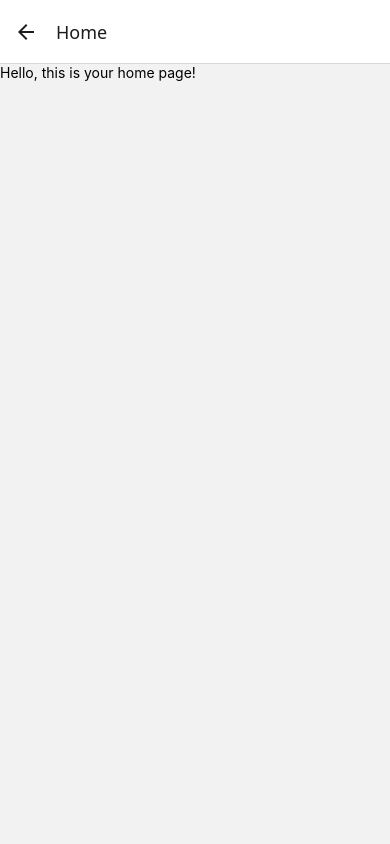
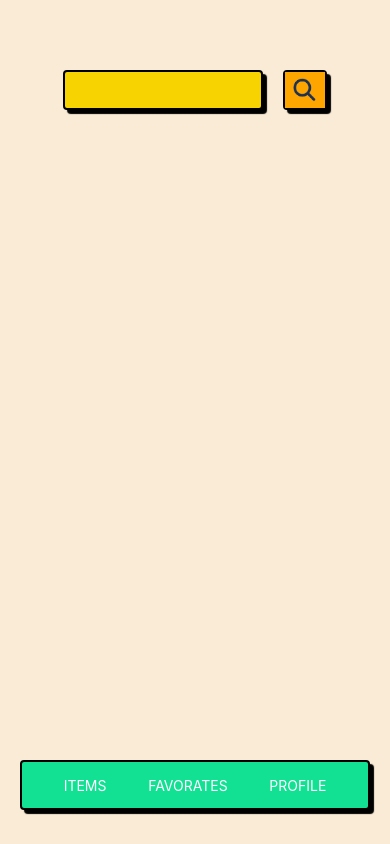
Before and after one commit to Mohammed-Hsn/DISHITOUT, a React Native app in the folder Dish-it-out/: screen /Home in a window 390 px wide. Built offline with nearby package versions, Linux system fonts and the light colour scheme.

Commit message:
11/23/2024(home page)

```diff
--- a/Dish-it-out/App.js
+++ b/Dish-it-out/App.js
@@ -18,7 +18,7 @@ export default function App() {
         <Stack.Screen
           name="Home"
           component={Home}
-          options={{ headerShown: true }}  // Hides the header
+          options={{ headerShown: false }}  // Hides the header
         />
       </Stack.Navigator>
     </NavigationContainer>
--- a/Dish-it-out/screens/home.js
+++ b/Dish-it-out/screens/home.js
@@ -1,10 +1,32 @@
 import React from 'react';
-import { Text, View } from 'react-native';
+import { Text, View, Image, TextInput, Button } from 'react-native';
+import styles from '../styles/homestyles'; // Ensure the import path is correct
 
-const Home = () => {  // Component name starts with an uppercase letter
+const Home = () => {
   return (
-    <View>
-      <Text>Hello, this is your home page!</Text>
+    <View style={styles.container}>
+      {/* Main content area */}
+        <View style={styles.search}>
+          {/* Text Input */}
+          <TextInput style={styles.input} />
+          {/* Image container */}
+          <View style={styles.imageContainer}>
+            <Image source={require('../assets/searchicon.jpg')} style={styles.image} />
+          </View>
+        </View>
+        <View style={styles.sidebar}>
+            <View>
+              <Text style={styles.text}>ITEMS</Text>
+            </View>
+          {/*---------------------------------------------------------------------*/}
+            <View>
+            <Text style={styles.text}>FAVORATES</Text>
+            </View>
+          {/*---------------------------------------------------------------------*/}
+            <View>
+            <Text style={styles.text}>PROFILE</Text>
+            </View>
+        </View>
     </View>
   );
 };
--- a/Dish-it-out/styles/homestyles.js
+++ b/Dish-it-out/styles/homestyles.js
@@ -0,0 +1,66 @@
+import { StyleSheet } from "react-native";
+
+const styles = StyleSheet.create({
+  container: {
+    flex: 1, // Full screen height
+    backgroundColor: '#f9ebd6',
+    alignItems: 'center',
+  },
+  search: {
+    flexDirection: 'row',
+    marginTop: 70,
+    justifyContent: 'space-between',
+    alignItems: 'center', // This will align the input and image container vertically
+  },
+  input: {
+    color: 'black',  // Set text color to black for visibility against yellow background
+    fontFamily: 'ArchivoBlack',  // Apply font family to the text
+    fontSize: 18,  // Adjust font size
+    width: 200,
+    height: 40,
+    backgroundColor: '#f7d302',
+    shadowOffset: { width: 4, height: 4 },  // Adjusted shadow for better control
+    shadowOpacity: 1,  // Lowered shadow opacity for a softer shadow
+    shadowRadius: 1,  // Added a small radius to soften the shadow edges
+    borderColor: '#000',
+    borderWidth: 2,
+    borderRadius: 4,
+  },
+  imageContainer: {
+    backgroundColor: 'black',
+    shadowOffset: { width: 4, height: 4 },  // Adjusted shadow for image container
+    shadowOpacity: 1,  // Lowered opacity for a subtler shadow
+    shadowRadius: 1,  // Softens the shadow around the image container
+    borderColor: '#000',
+    borderWidth: 2,
+    borderRadius: 4,
+    marginLeft: 20,
+  },
+  image: {
+    height: 35.5,
+    width: 40,
+    backgroundColor: "orange",  // Placeholder background for the image
+  },
+  sidebar: {
+    backgroundColor: '#12e193',
+    width: 350,
+    height: 50, // Adjust height for spacing
+    flexDirection: 'row', // Arrange buttons vertically
+    justifyContent: 'space-evenly', // Space buttons evenly
+    alignItems: 'center', // Center buttons horizontally
+    marginHorizontal: 7,
+    marginTop: 650,
+    shadowOffset: { width: 4, height: 4 },  // Adjusted shadow for better control
+    shadowOpacity: 1,  // Lowered shadow opacity for a softer shadow
+    shadowRadius: 1,  // Added a small radius to soften the shadow edges
+    borderColor: '#000',
+    borderWidth: 2,
+    borderRadius: 4,
+  },
+  text: {
+    color: 'white',
+  },
+
+});
+
+export default styles;
```
Also changed, not shown: Dish-it-out/assets/searchicon.jpg (added).
